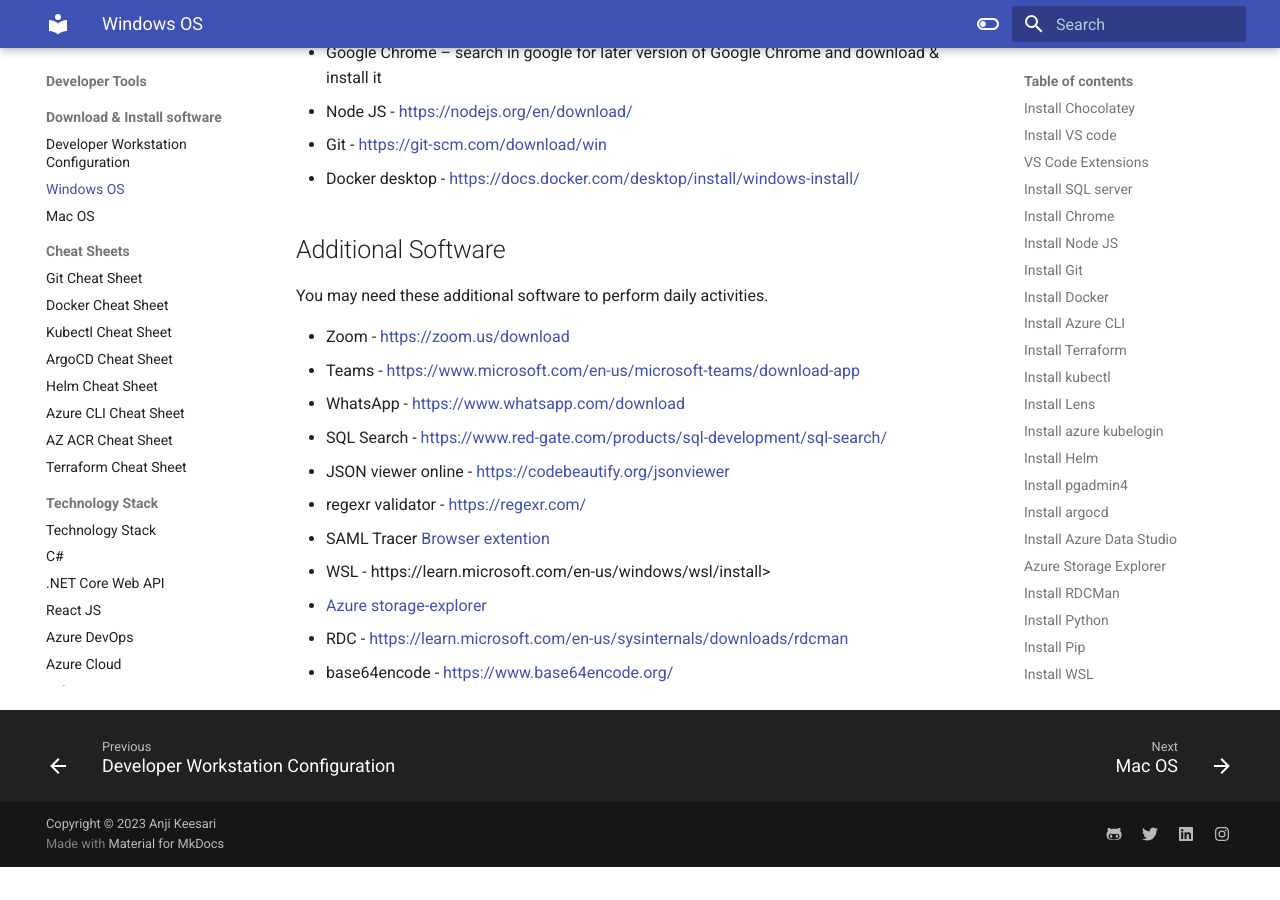
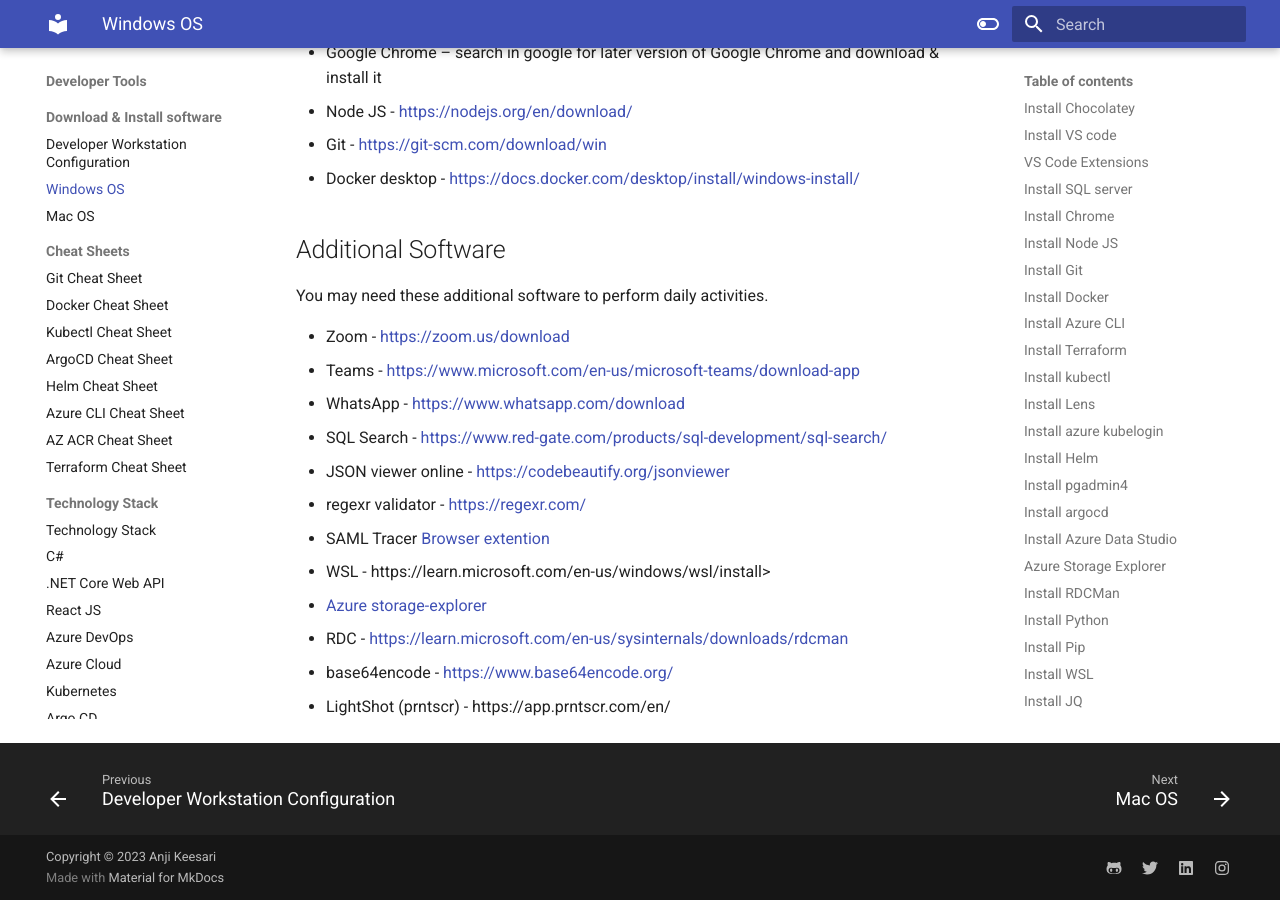
Before and after one commit to akeesari/anjikeesari, an MkDocs documentation site: the page built from docs/developertools/software/windows.md, in a window 1280 px wide and 900 px high, scrolled down 8124 px. Built offline with MkDocs 1.6.1 and Material for MkDocs 9.7.7, drawn with Linux system fonts in a browser that asks for light colours; before the commit the page ends 8991 px from its top, so only the background shows below that.

Commit message:
LightShot

```diff
--- a/docs/developertools/software/windows.md
+++ b/docs/developertools/software/windows.md
@@ -349,3 +349,4 @@
 - [Azure storage-explorer](https://azure.microsoft.com/en-us/products/storage/storage-explorer/)
 - RDC - <https://learn.microsoft.com/en-us/sysinternals/downloads/rdcman>
 - base64encode - <https://www.base64encode.org/>
+- LightShot (prntscr) - https://app.prntscr.com/en/
```
